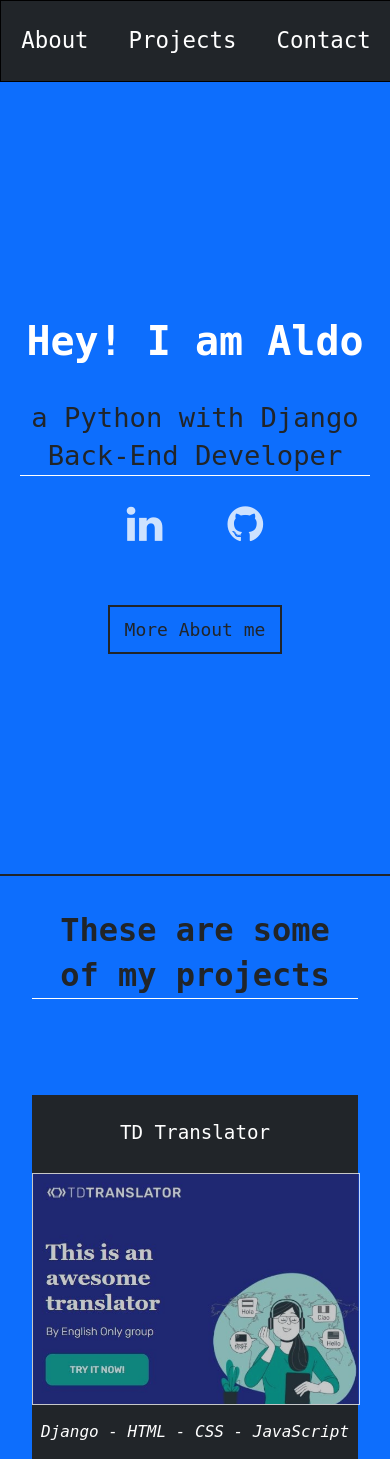
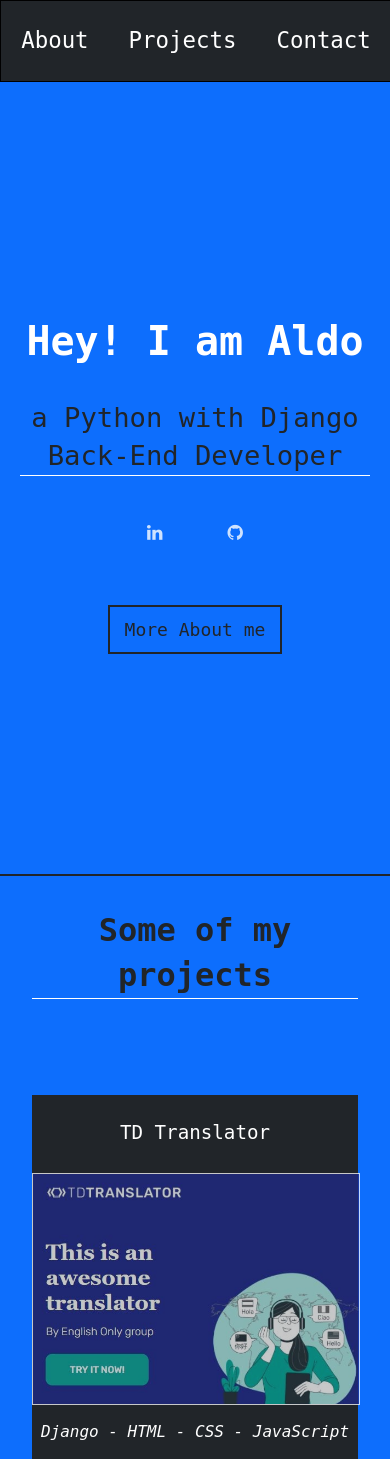
Before and after one commit to aldotele/personal_site, a Django app: page / in a window 390 px wide. Shown: the top 1459 px of the page. Run offline with Django 3.2, Linux system fonts and the light colour scheme; parts of the project's set-up code (start-up, migrations or seed data) failed here and were passed over.

Commit message:
improved contact section styling and more buttons

```diff
--- a/static/css/index.css
+++ b/static/css/index.css
@@ -149,7 +149,7 @@ h1, h2 {
 h2.projects-header {
     max-width: 640px;
     margin: 0 auto 6rem auto;
-    font-size: 2.5rem;
+    font-size: 2rem;
     border-bottom: 1px solid white;
 }
 
@@ -213,12 +213,15 @@ p.project-work {
     font-size: 1rem;
 }
 
+
 #more-btn {
     cursor: pointer;
     color: #212529;
     border: 2px solid #212529;
     margin: 80px auto;
     width: 200px;
+    font-size:18px;
+    padding: 10px;
 }
 
 #more-btn:hover {
@@ -284,7 +287,7 @@ p.project-work {
 }
 
 #contact-links > a:hover {
-    bottom: 5px;
+    // bottom: 5px;
     color:#212529;
 }
 
@@ -330,7 +333,10 @@ footer > p {
 
     #contact-links {
         display: flex;
-        flex-direction: column;
+    }
+
+    .contact-details {
+        font-size: 18px;
     }
 
     footer {
--- a/templates/index.html
+++ b/templates/index.html
@@ -52,7 +52,7 @@
 
     <!-- PROJECTS SECTION -->
     <section id="projects">
-        <h2 class="projects-header">These are some of my projects</h2>
+        <h2 class="projects-header">Some of my projects</h2>
         <div class="projects-grid">
             <a class="project-tile" href="https://tdtranslator.herokuapp.com/" target="_blank">
                 <h4 class="project-title">TD Translator</h4>
```
